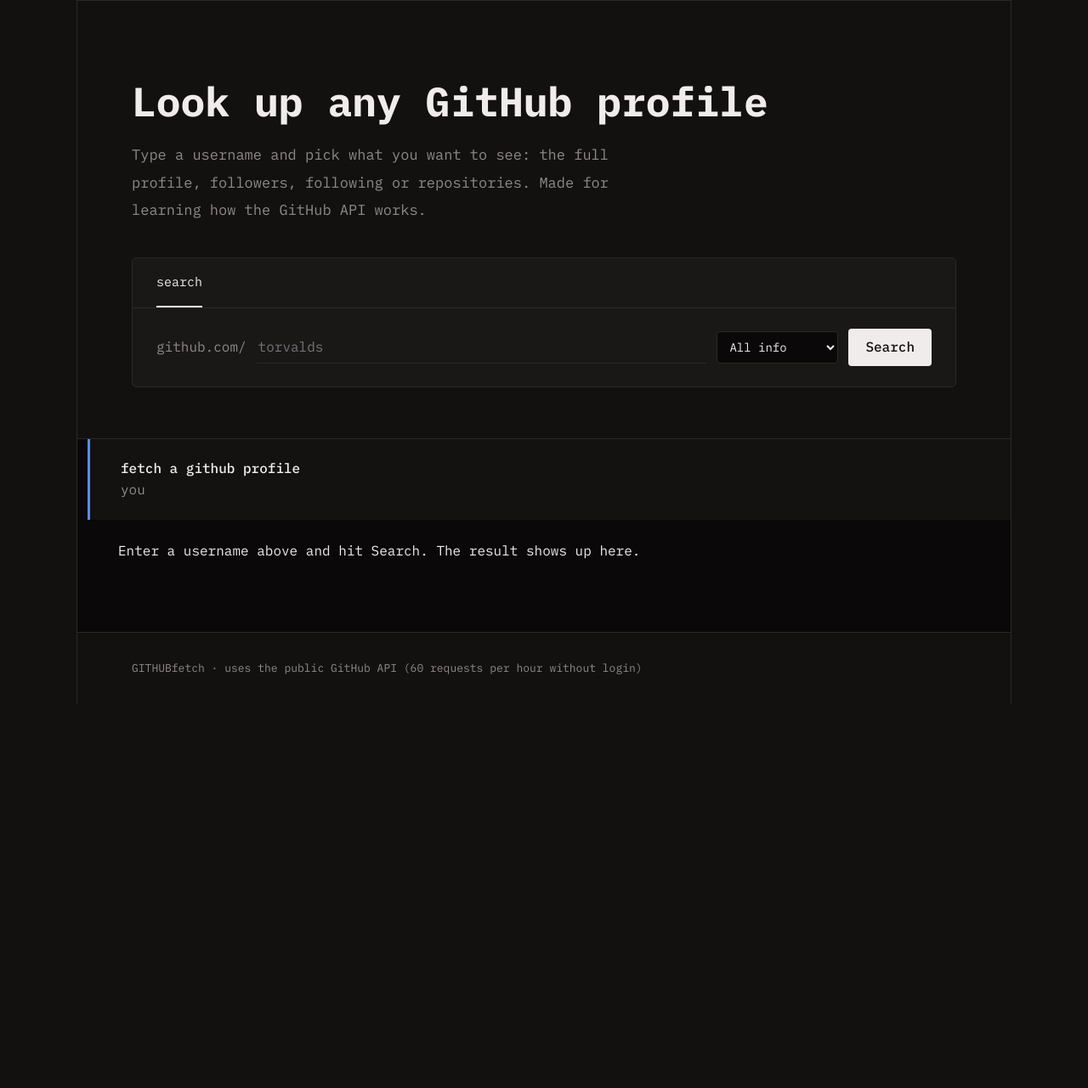
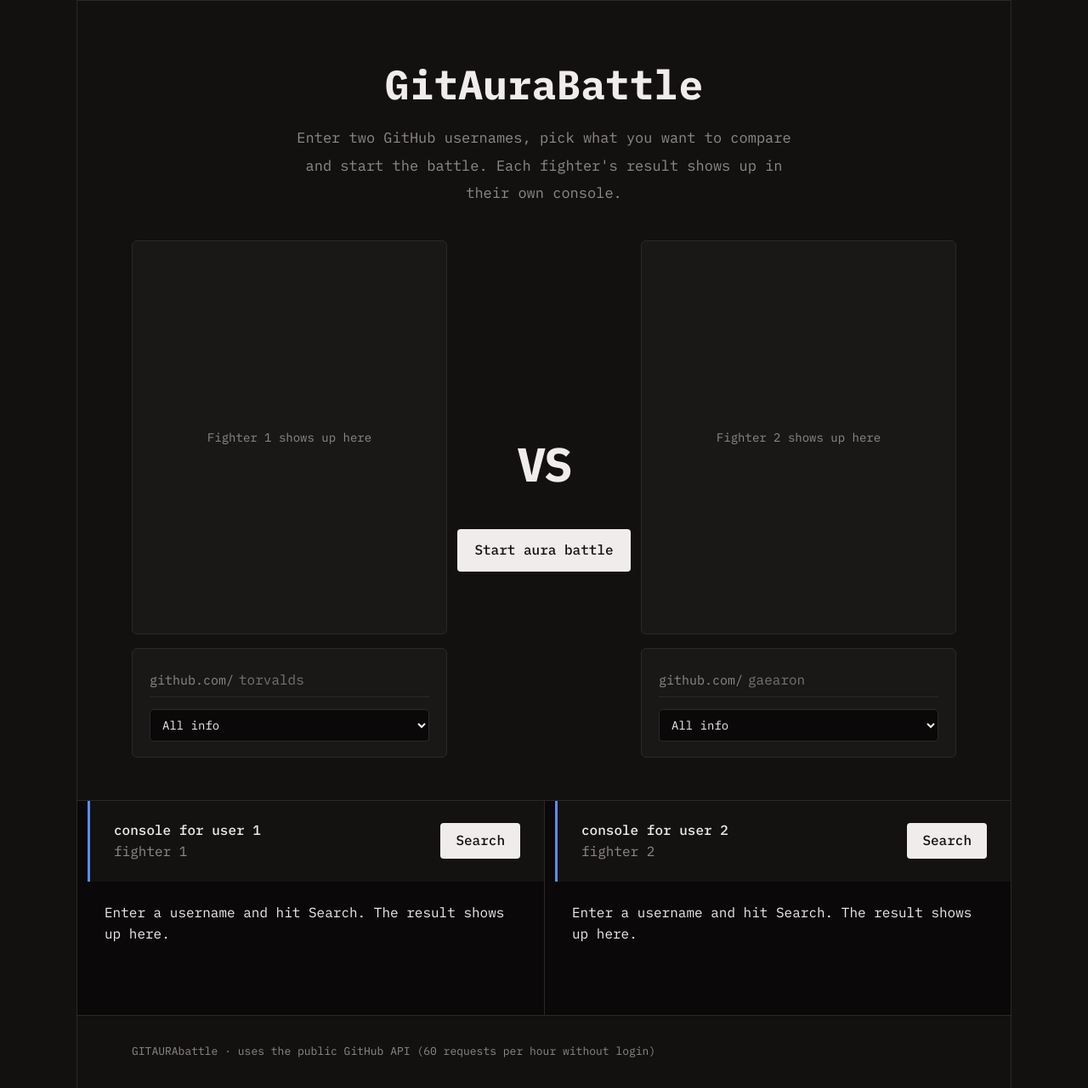
Before and after one commit to ekanshvcpkg/github-fetcher, a website: page Main/index.html in a window 1280 px wide. Shown: the part 101-1382 px from the top of the page at 85% size. Before the commit the page ends 930 px from the top, so only its background shows below. Drawn offline with Linux system fonts and the light colour scheme.

Commit message:
now making git aura battle

```diff
--- a/Main/index.html
+++ b/Main/index.html
@@ -3,11 +3,11 @@
 <head>
   <meta charset="UTF-8">
   <meta name="viewport" content="width=device-width, initial-scale=1">
-  <title>GITHUBfetch</title>
+  <title>GITAURAbattle</title>
   <link rel="preconnect" href="https://fonts.googleapis.com">
   <link href="https://fonts.googleapis.com/css2?family=IBM+Plex+Mono:wght@400;500;700&display=swap" rel="stylesheet">
   <style>
-    /* ---------- Colors & basics ---------- */
+    /* ---------- Colors & basics (same as GITHUBfetch) ---------- */
     :root {
       --bg: #131010;          /* page background */
       --panel: #1a1717;       /* search box background */
@@ -57,17 +57,8 @@
     nav a { color: var(--text); text-decoration: none; font-size: 15px; }
     nav a:hover { color: var(--muted); }
 
-    .btn-light {
-      background: var(--text);
-      color: var(--bg);
-      padding: 8px 18px;
-      border-radius: 4px;
-      font-weight: 500;
-    }
-    .btn-light:hover { color: var(--bg); opacity: 0.85; }
-
     /* ---------- Hero ---------- */
-    .hero { padding: 90px 64px 60px; }
+    .hero { padding: 70px 64px 40px; text-align: center; }
 
     .hero h1 {
       font-size: clamp(30px, 5vw, 48px);
@@ -81,57 +72,100 @@
       font-size: 17px;
       max-width: 620px;
       line-height: 1.9;
+      margin: 0 auto;
     }
 
-    /* ---------- Search box (like the install box) ---------- */
+    /* ---------- Arena: fighter | VS | fighter ---------- */
+    .arena {
+      display: grid;
+      grid-template-columns: 1fr 180px 1fr;
+      gap: 24px;
+      align-items: start;
+      padding: 0 64px 50px;
+    }
+
+    .fighter { display: flex; flex-direction: column; gap: 16px; min-width: 0; }
+
+    /* big empty box where the avatar / profile shows */
+    .fighter-card {
+      background: var(--panel);
+      border: 1px solid var(--line);
+      border-radius: 6px;
+      aspect-ratio: 4 / 5;
+      display: flex;
+      flex-direction: column;
+      align-items: center;
+      justify-content: center;
+      gap: 12px;
+      padding: 20px;
+      text-align: center;
+      overflow: hidden;
+    }
+    .fighter-card img {
+      width: 140px;
+      height: 140px;
+      border-radius: 6px;
+      border: 1px solid var(--line);
+      object-fit: cover;
+    }
+    .fighter-card .placeholder { color: var(--muted); font-size: 14px; }
+    .fighter-card .login { color: var(--muted); }
+
+    .middle {
+      display: flex;
+      flex-direction: column;
+      align-items: center;
+      justify-content: center;
+      gap: 32px;
+      align-self: stretch;
+    }
+
+    .vs {
+      font-size: 56px;
+      font-weight: 700;
+      letter-spacing: -2px;
+    }
+
+    /* ---------- Search box (same look as before) ---------- */
     .search-box {
-      margin-top: 40px;
       background: var(--panel);
       border: 1px solid var(--line);
       border-radius: 6px;
     }
 
-    .tabs {
-      display: flex;
-      gap: 32px;
-      padding: 0 28px;
-      border-bottom: 1px solid var(--line);
-    }
-    .tab {
-      background: none;
-      border: none;
-      color: var(--muted);
-      font: inherit;
-      font-size: 15px;
-      padding: 16px 0;
-      cursor: pointer;
-      border-bottom: 2px solid transparent;
-    }
-    .tab.active { color: var(--text); border-bottom-color: var(--text); }
-
     .search-row {
       display: flex;
-      align-items: center;
-      gap: 12px;
-      flex-wrap: wrap;
-      padding: 24px 28px;
+      flex-direction: column;
+      gap: 14px;
+      padding: 18px 20px;
     }
 
-    .prefix { color: var(--muted); font-size: 16px; }
+    /* "github.com/" + input always stay on one line */
+    .input-line {
+      display: flex;
+      align-items: baseline;
+      gap: 4px;
+      border-bottom: 1px solid var(--line);
+      min-width: 0;
+    }
+    .input-line:focus-within { border-bottom-color: var(--text); }
 
-    #username {
+    .prefix { color: var(--muted); font-size: 15px; white-space: nowrap; flex-shrink: 0; }
+
+    .search-row select { width: 100%; }
+
+    #username, #username2 {
       flex: 1;
-      min-width: 180px;
+      min-width: 0;
+      width: 100%;
       background: transparent;
       border: none;
-      border-bottom: 1px solid var(--line);
       color: var(--text);
       font: inherit;
       font-size: 16px;
       padding: 6px 2px;
       outline: none;
     }
-    #username:focus { border-bottom-color: var(--text); }
 
     select {
       background: var(--terminal);
@@ -144,41 +178,59 @@
       cursor: pointer;
     }
 
-    #searchBtn {
+    #searchBtn, #searchBtn2, #battleBtn {
       background: var(--text);
       color: var(--bg);
       border: none;
       border-radius: 4px;
       font: inherit;
       font-weight: 500;
-      padding: 9px 20px;
+      padding: 12px 20px;
       cursor: pointer;
+      white-space: nowrap;
     }
-    #searchBtn:hover { opacity: 0.85; }
+    #searchBtn:hover, #searchBtn2:hover, #battleBtn:hover { opacity: 0.85; }
 
-    button:focus-visible, select:focus-visible, a:focus-visible {
+    /* search buttons inside the consoles are a bit smaller */
+    #searchBtn, #searchBtn2 { padding: 8px 18px; }
+
+    button:focus-visible, select:focus-visible, a:focus-visible, input:focus-visible {
       outline: 2px solid var(--accent);
       outline-offset: 2px;
     }
 
-    /* ---------- Black result box ---------- */
+    /* ---------- Two black consoles side by side ---------- */
+    .consoles {
+      display: grid;
+      grid-template-columns: 1fr 1fr;
+      border-top: 1px solid var(--line);
+      border-bottom: 1px solid var(--line);
+    }
+    .consoles .terminal + .terminal { border-left: 1px solid var(--line); }
+
     .terminal {
       background: var(--terminal);
-      border-top: 1px solid var(--line);
-      border-bottom: 1px solid var(--line);
       padding: 0 0 40px;
+      min-width: 0;
     }
 
     .prompt {
       border-left: 3px solid var(--accent);
       margin-left: 12px;
-      padding: 22px 36px;
+      padding: 22px 28px;
       background: #141111;
+    }
+    .prompt {
+      display: flex;
+      align-items: center;
+      justify-content: space-between;
+      gap: 16px;
+      flex-wrap: wrap;
     }
     .prompt .cmd { font-weight: 500; }
     .prompt .who { color: var(--muted); }
 
-    .output { padding: 24px 48px; }
+    .output { padding: 24px 32px; overflow-wrap: anywhere; }
 
     .output .status { margin-bottom: 18px; }
     .output .tool { color: var(--muted); }
@@ -186,28 +238,28 @@
     /* profile card inside the terminal */
     .profile {
       display: flex;
-      gap: 24px;
+      gap: 20px;
       align-items: flex-start;
       flex-wrap: wrap;
       margin-bottom: 24px;
     }
     .profile img {
-      width: 96px;
-      height: 96px;
+      width: 80px;
+      height: 80px;
       border-radius: 6px;
       border: 1px solid var(--line);
     }
-    .profile h2 { font-size: 22px; }
+    .profile h2 { font-size: 20px; }
     .profile .login { color: var(--muted); }
     .profile .bio { margin-top: 8px; max-width: 560px; }
 
     .stats {
       display: flex;
-      gap: 40px;
+      gap: 32px;
       flex-wrap: wrap;
       margin: 20px 0;
     }
-    .stat b { font-size: 28px; display: block; }
+    .stat b { font-size: 26px; display: block; }
     .stat span { color: var(--muted); font-size: 14px; }
 
     .tree { list-style: none; color: var(--muted); }
@@ -225,12 +277,23 @@
       font-size: 13px;
     }
 
+    /* ---------- Tablets ---------- */
+    @media (max-width: 900px) {
+      .arena { grid-template-columns: 1fr; padding: 0 22px 40px; }
+      .middle { order: 2; flex-direction: row; gap: 24px; }
+      .fighter-2 { order: 3; }
+      .fighter-card { aspect-ratio: auto; min-height: 260px; }
+      .consoles { grid-template-columns: 1fr; }
+      .consoles .terminal + .terminal { border-left: none; border-top: 1px solid var(--line); }
+    }
+
     /* ---------- Phones ---------- */
     @media (max-width: 640px) {
       header, .hero, footer { padding-left: 22px; padding-right: 22px; }
       .output { padding: 20px 22px; }
       .prompt { padding: 18px 20px; }
       nav { gap: 16px; }
+      .vs { font-size: 40px; }
     }
   </style>
 </head>
@@ -239,54 +302,112 @@
 
     <!-- Header -->
     <header>
-      <div class="logo"><span class="dim">GITHUB</span>fetch</div>
+      <div class="logo"><span class="dim">GITAURA</span>battle</div>
       <nav>
         <a href="https://github.com" target="_blank">GitHub</a>
       </nav>
     </header>
 
-    <!-- Hero + search -->
+    <!-- Title -->
     <section class="hero">
-      <h1>Look up any GitHub profile</h1>
-      <p>Type a username and pick what you want to see: the full profile,
-        followers, following or repositories. Made for learning how the
-        GitHub API works.</p>
+      <h1>GitAuraBattle</h1>
+      <p>Enter two GitHub usernames, pick what you want to compare and
+        start the battle. Each fighter's result shows up in their own console.</p>
+    </section>
 
-      <div class="search-box">
-        <div class="tabs">
-          <button class="tab active">search</button>
+    <!-- Arena -->
+    <section class="arena">
+
+      <!-- Fighter 1 -->
+      <div class="fighter fighter-1">
+        <div class="fighter-card" id="card1">
+          <p class="placeholder">Fighter 1 shows up here</p>
         </div>
 
-        <div class="search-row">
-          <span class="prefix">github.com/</span>
-          <input id="username" type="text" placeholder="torvalds" autocomplete="off">
+        <div class="search-box">
+          <div class="search-row">
+            <div class="input-line">
+              <span class="prefix">github.com/</span>
+              <input id="username" type="text" placeholder="torvalds" autocomplete="off" aria-label="Username for fighter 1">
+            </div>
 
-          <!-- Dropdown: what the user wants to see -->
-          <select id="view">
-            <option value="all">All info</option>
-            <option value="followers">Followers</option>
-            <option value="following">Following</option>
-            <option value="repos">Repositories</option>
-            <option value="name"> Name</option>
-          </select>
+            <select id="view" aria-label="What to show for fighter 1">
+              <option value="all">All info</option>
+              <option value="followers">Followers</option>
+              <option value="following">Following</option>
+              <option value="repos">Repositories</option>
+              <option value="name">Name</option>
+            </select>
+          </div>
+        </div>
+      </div>
 
+      <!-- Middle: VS + button -->
+      <div class="middle">
+        <div class="vs">VS</div>
+        <button id="battleBtn" onclick="auraBattle()">Start aura battle</button>
+      </div>
+
+      <!-- Fighter 2 -->
+      <div class="fighter fighter-2">
+        <div class="fighter-card" id="card2">
+          <p class="placeholder">Fighter 2 shows up here</p>
+        </div>
+
+        <div class="search-box">
+          <div class="search-row">
+            <div class="input-line">
+              <span class="prefix">github.com/</span>
+              <input id="username2" type="text" placeholder="gaearon" autocomplete="off" aria-label="Username for fighter 2">
+            </div>
+
+            <select id="view2" aria-label="What to show for fighter 2">
+              <option value="all">All info</option>
+              <option value="followers">Followers</option>
+              <option value="following">Following</option>
+              <option value="repos">Repositories</option>
+              <option value="name">Name</option>
+            </select>
+          </div>
+        </div>
+      </div>
+
+    </section>
+
+    <!-- Two black consoles -->
+    <section class="consoles">
+
+      <!-- Console for user 1 -->
+      <div class="terminal" id="result">
+        <div class="prompt">
+          <div>
+            <div class="cmd" id="promptText">console for user 1</div>
+            <div class="who">fighter 1</div>
+          </div>
           <button id="searchBtn" onclick="searchBtn()">Search</button>
         </div>
+        <div class="output" id="output">
+          <p class="status">Enter a username and hit Search. The result shows up here.</p>
+        </div>
       </div>
+
+      <!-- Console for user 2 -->
+      <div class="terminal" id="result2">
+        <div class="prompt">
+          <div>
+            <div class="cmd" id="promptText2">console for user 2</div>
+            <div class="who">fighter 2</div>
+          </div>
+          <button id="searchBtn2" onclick="searchBtn2()">Search</button>
+        </div>
+        <div class="output" id="output2">
+          <p class="status">Enter a username and hit Search. The result shows up here.</p>
+        </div>
+      </div>
+
     </section>
 
-    <!-- Black result box -->
-    <section class="terminal" id="result">
-      <div class="prompt">
-        <div class="cmd" id="promptText">fetch a github profile</div>
-        <div class="who">you</div>
-      </div>
-      <div class="output" id="output">
-        <p class="status">Enter a username above and hit Search. The result shows up here.</p>
-      </div>
-    </section>
-
-    <footer>GITHUBfetch · uses the public GitHub API (60 requests per hour without login)</footer>
+    <footer>GITAURAbattle · uses the public GitHub API (60 requests per hour without login)</footer>
   </div>
 
   <script src="/Main/main.js" defer>
```
Also changed, not shown: Main/main.js (+41 -12 lines).
